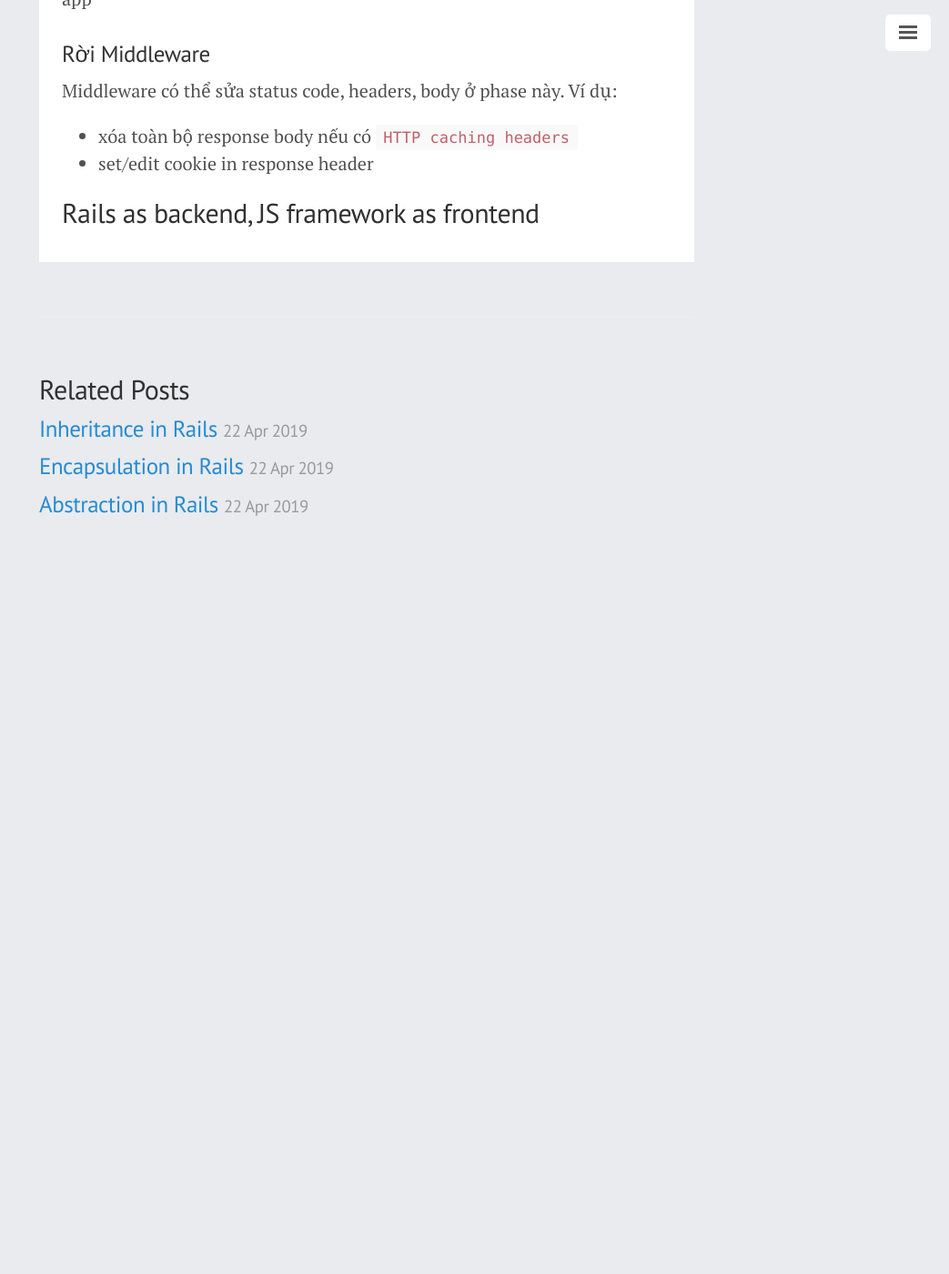
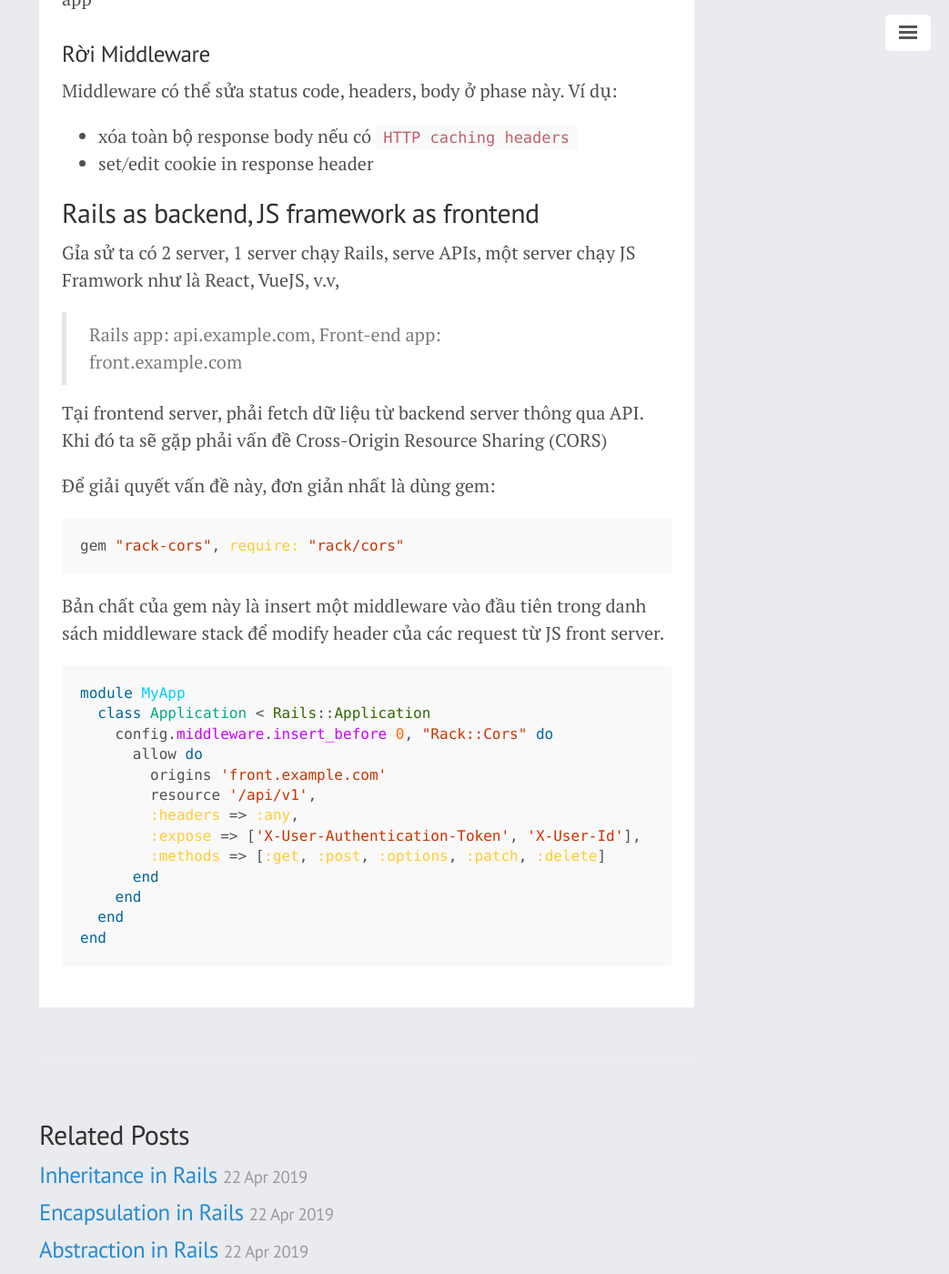
Before and after one commit to tuanminh20/til, a Jekyll site: the page built from _posts/2019-04-22-request-response-lifecycle.md, in a window 1280 px wide and 1400 px high, scrolled down 3734 px. Shown: the whole window at 91% size, without its empty margins (237-1280 px from the left). Built offline with Jekyll 4.4.1, drawn with Linux system fonts in a browser that asks for light colours; our own code applies the rules of GitHub Pages for plain Markdown files; before the commit the page ends 4364 px from its top, so only the background shows below that.

Commit message:
edit post request response lifecycle

````diff
--- a/_posts/2019-04-22-request-response-lifecycle.md
+++ b/_posts/2019-04-22-request-response-lifecycle.md
@@ -123,3 +123,33 @@
 * set/edit cookie in response header
 
 ## Rails as backend, JS framework as frontend
+
+Gỉa sử ta có 2 server, 1 server chạy Rails, serve APIs, một server chạy JS Framwork như là React, VueJS, v.v,
+
+> Rails app: api.example.com, Front-end app: front.example.com
+
+Tại frontend server, phải fetch dữ liệu từ backend server thông qua API. Khi đó ta sẽ gặp phải vấn đề  Cross-Origin Resource Sharing (CORS)
+
+Để giải quyết vấn đề này, đơn giản nhất là dùng gem:
+
+```rb
+gem "rack-cors", require: "rack/cors"
+```
+
+Bản chất của gem này là insert một middleware vào đầu tiên trong danh sách middleware stack để modify header của các request từ JS front server.
+
+```rb
+module MyApp
+  class Application < Rails::Application
+    config.middleware.insert_before 0, "Rack::Cors" do
+      allow do
+        origins 'front.example.com'
+        resource '/api/v1',
+        :headers => :any,
+        :expose => ['X-User-Authentication-Token', 'X-User-Id'],
+        :methods => [:get, :post, :options, :patch, :delete]
+      end
+    end
+  end
+end
+```
````
